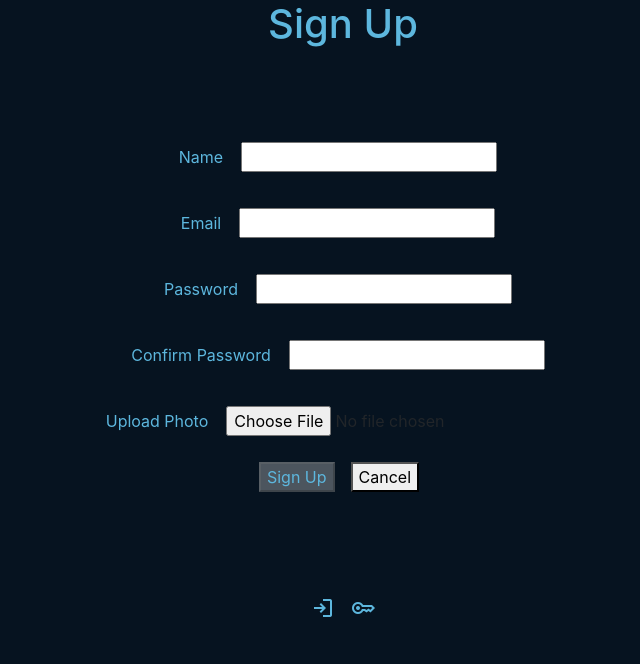
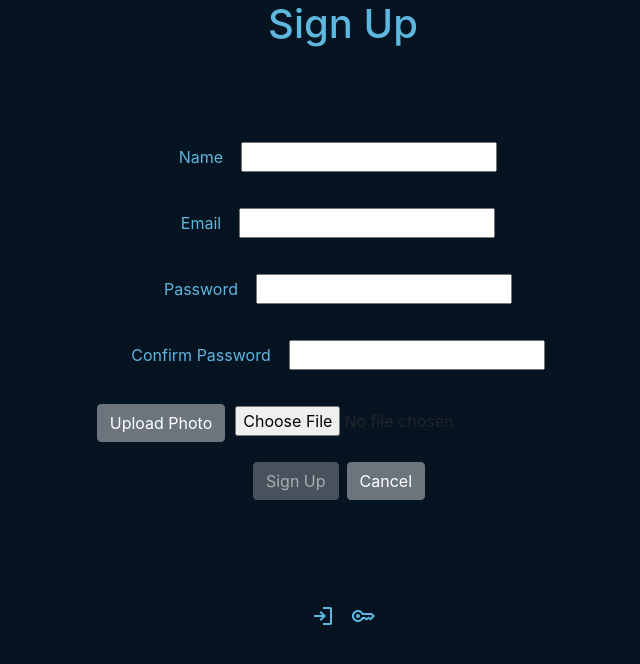
Before and after one commit to ElijahSMIAEL/code-cards-front-end, a React (Create React App) app: page /signup in a window 1280 px wide. Shown: the top 664 px of the page, without its empty margins (297-937 px from the left). Built offline with nearby package versions, Linux system fonts and the light colour scheme; no server answers.

Commit message:
bootstrapped

```diff
--- a/src/components/LoginForm/LoginForm.jsx
+++ b/src/components/LoginForm/LoginForm.jsx
@@ -55,9 +55,9 @@ const LoginForm = props => {
         />
       </div>
       <div>
-        <button className={styles.button}>Log In</button>
+        <button className='btn btn-secondary'>Log In</button>
         <Link to="/">
-          <button>Cancel</button>
+          <button className='btn btn-secondary'>Cancel</button>
         </Link>
       </div>
     </form>
--- a/src/components/SignupForm/SignupForm.jsx
+++ b/src/components/SignupForm/SignupForm.jsx
@@ -95,7 +95,7 @@ const SignupForm = props => {
         />
       </div>
       <div className={styles.inputContainer}>
-        <label htmlFor="photo-upload" className={styles.label}>
+        <label htmlFor="photo-upload" className='btn btn-secondary'>
           Upload Photo
         </label>
         <input
@@ -106,11 +106,11 @@ const SignupForm = props => {
         />
       </div>
       <div className={styles.inputContainer}>
-        <button disabled={isFormInvalid()} className={styles.button}>
+        <button disabled={isFormInvalid()} className='btn btn-secondary'>
           Sign Up
         </button>
         <Link to="/">
-          <button>Cancel</button>
+          <button className='btn btn-secondary'>Cancel</button>
         </Link>
       </div>
     </form>
```
